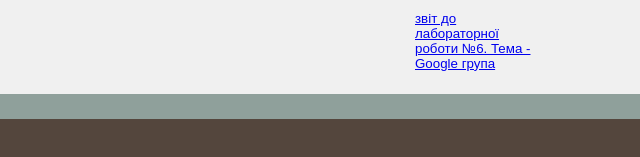
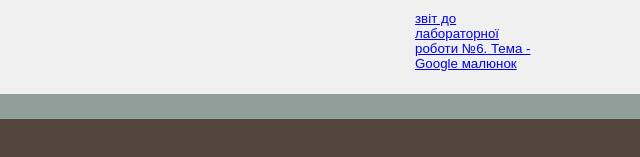
Before and after one commit to KaterinaN17/Informatics, a plain HTML site: page index.html in a window 1280 px wide. Shown: the part 640-797 px from the top of the page, 640-1280 px from the left. Drawn offline with Linux system fonts and the light colour scheme.

Commit message:
Update index.html

```diff
--- a/index.html
+++ b/index.html
@@ -65,7 +65,7 @@
     <p><a href="lab4.html">звіт до лабораторної роботи №4. Тема - Абсолютна адресація</a></p>
     <p><a href="kr2.html">Звіт до контрольної роботи №2.  Тема - Табличний процесор</a></p
    <p><a href="lab5.html">звіт до лабораторної роботи №5. Тема - Презентація</a></p>
-   <p><a href="lab6.html">звіт до лабораторної роботи №6. Тема -  Google група</a></p>
+   <p><a href="lab6.html">звіт до лабораторної роботи №6. Тема -  Google малюнок</a></p>
    </div>
    <div class="clear"></div>
    <div id="footer">&copy; Сайт-звіт до лабораторних робіт студентки 1 курсу групи "Математика" Нахаєвої Катерини</div>
```
